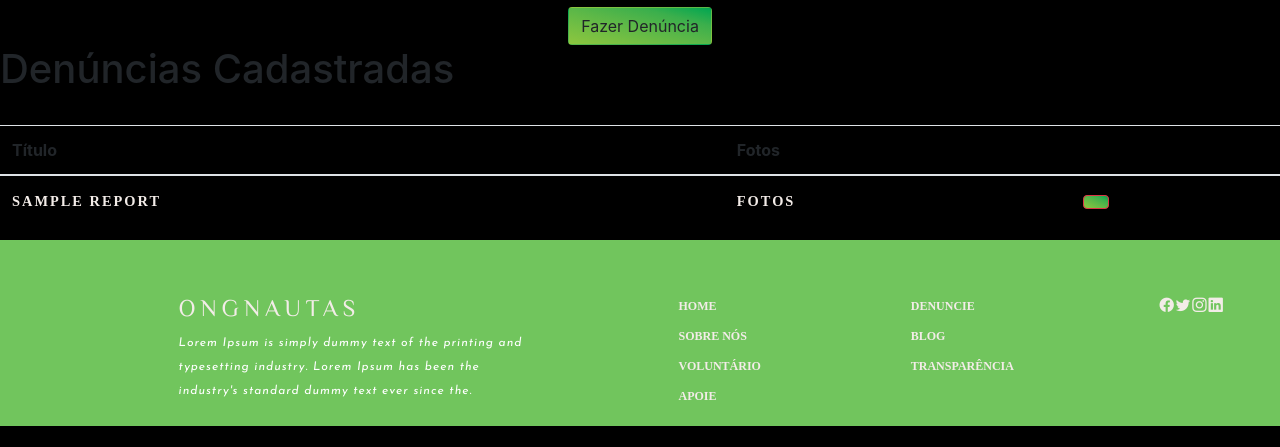
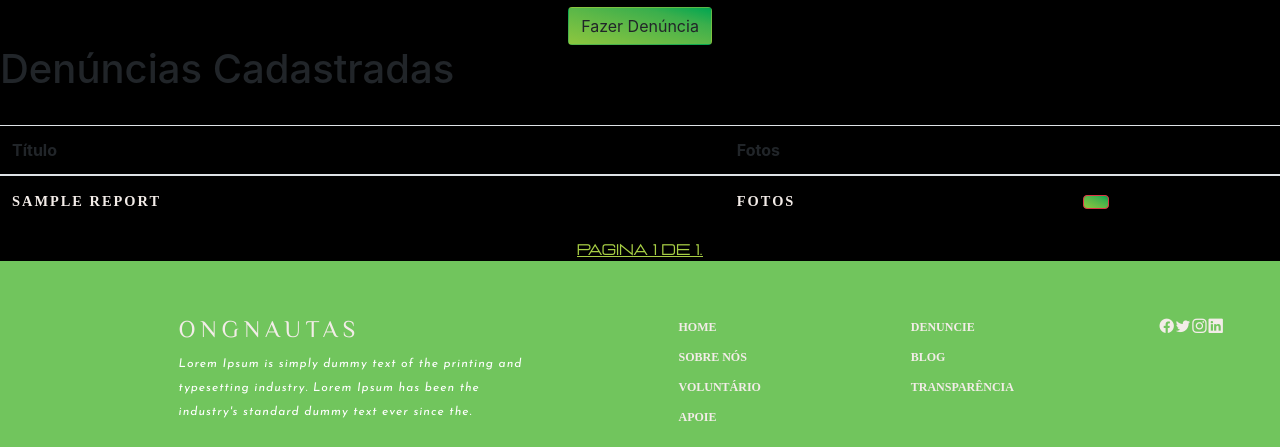
Before and after one commit to Gabriel-Maires/ONGNautas, a Django app: page /reports/denouncement in a window 1280 px wide. Shown: the part 1240-1687 px from the top of the page. Before the commit the page ends 1666 px from the top, so only its background shows below. Run offline with Django 4.2, Linux system fonts and the light colour scheme; tables that the repository leaves empty hold one stand-in row (values such as "Sample post"); grey boxes marked "Sample" are stand-in pictures; some libraries are stand-ins or nearby versions; some web fonts are replaced.

Commit message:
inserindo paginação

```diff
--- a/apps/reports/templates/partials/table_denouncement.html
+++ b/apps/reports/templates/partials/table_denouncement.html
@@ -95,4 +95,21 @@
         </div>
     </div>
     {% endfor %}
+    <div class="pagination">
+        <span class="step-links">
+            {% if page.has_previous %}
+                <a href="?page=1">&laquo; first</a>
+                <a href="?page={{ page.previous_page_number }}">previous</a>
+            {% endif %}
+
+            <span class="current">
+                Pagina {{ page.number }} de {{ page.paginator.num_pages }}.
+            </span>
+
+            {% if page.has_next %}
+                <a href="?page={{ page.next_page_number }}">next</a>
+                <a href="?page={{ page.paginator.num_pages }}">last &raquo;</a>
+            {% endif %}
+        </span>
+    </div>
 </section>
```
